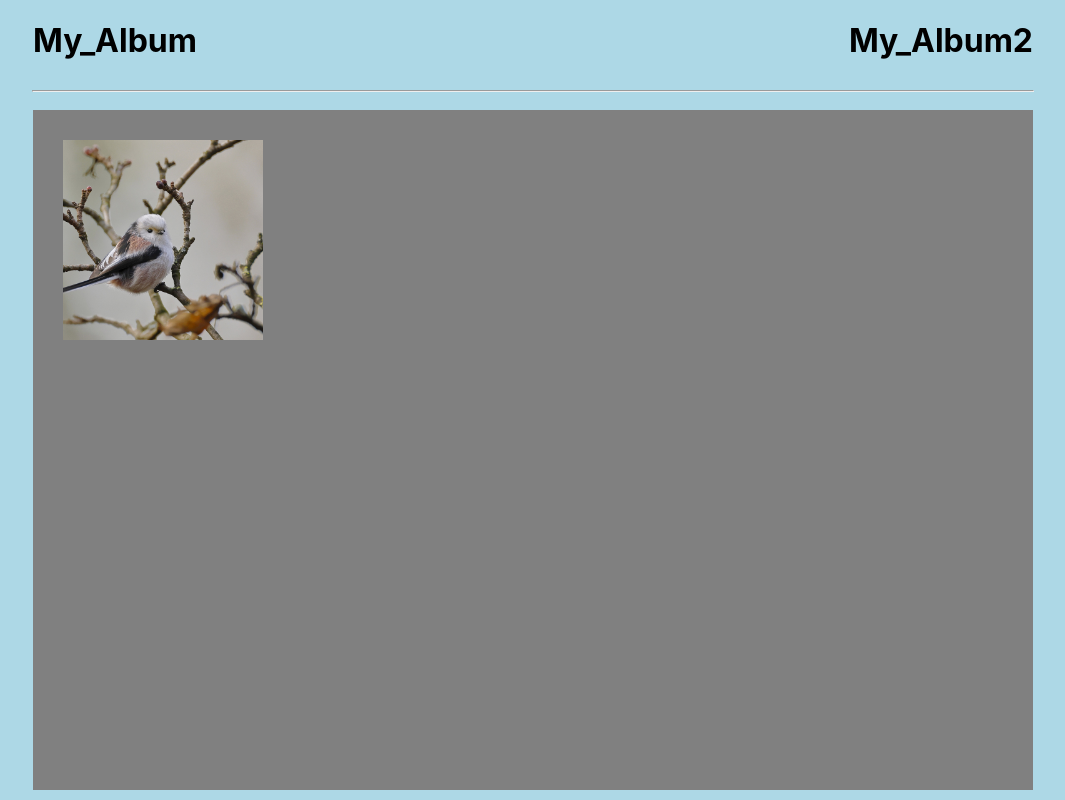
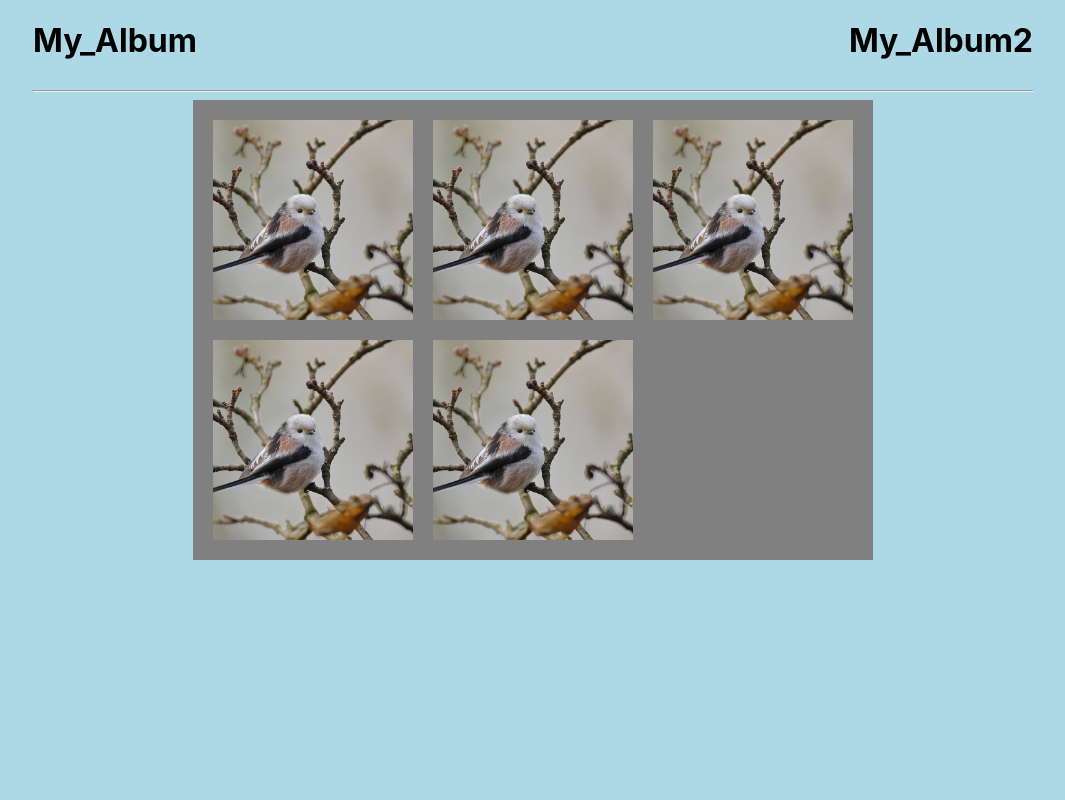
Before and after one commit to Nail0606/diary_project, a React (Create React App) app: page / in a window 1280 px wide. Shown: the whole page, without its empty margins (107-1172 px from the left). Built offline with nearby package versions, Linux system fonts and the light colour scheme.

Commit message:
Design : 메인 디자인 grid로 변경

```diff
--- a/src/main/index.js
+++ b/src/main/index.js
@@ -3,9 +3,11 @@ import birdImage from "../images/bird.jpg";
 
 const StyledBody = styled.div`
   background-color: gray;
-  width: 1000px;
-  height: 100%;
-  margin: 10px;
+  display: grid;
+  grid-template-columns: repeat(3, 1fr);
+  row-gap: 20px;
+  column-gap: 20px;
+  padding: 20px;
 `;
 
 const StyledDiv = styled.div`
@@ -33,7 +35,6 @@ const ImageBox = styled.div`
   background-color: yellow;
   width: 200px;
   height: 200px;
-  margin: 30px;
 `;
 
 function MainPage() {
@@ -51,6 +52,39 @@ function MainPage() {
             alt="adsfsa"
             style={{ maxWidth: "100%", height: "100%", objectFit: "cover" }}
           />
+
+        </ImageBox>
+        <ImageBox>
+          <img
+            src={birdImage}
+            alt="adsfsa"
+            style={{ maxWidth: "100%", height: "100%", objectFit: "cover" }}
+          />
+
+        </ImageBox>
+        <ImageBox>
+          <img
+            src={birdImage}
+            alt="adsfsa"
+            style={{ maxWidth: "100%", height: "100%", objectFit: "cover" }}
+          />
+
+        </ImageBox>
+        <ImageBox>
+          <img
+            src={birdImage}
+            alt="adsfsa"
+            style={{ maxWidth: "100%", height: "100%", objectFit: "cover" }}
+          />
+
+        </ImageBox>
+        <ImageBox>
+          <img
+            src={birdImage}
+            alt="adsfsa"
+            style={{ maxWidth: "100%", height: "100%", objectFit: "cover" }}
+          />
+
         </ImageBox>
       </StyledBody>
     </StyledDiv>
```
